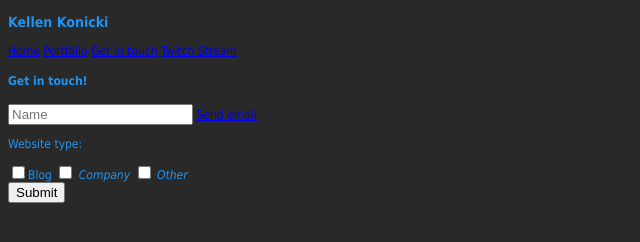
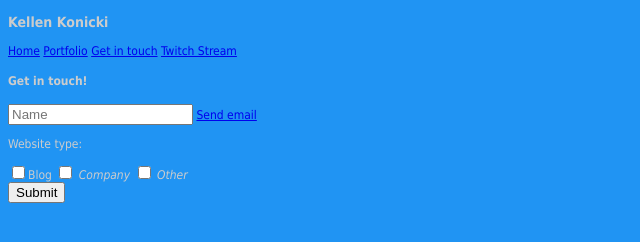
Before and after one commit to Kckonicki/kckonicki.github.io, a plain HTML site: page contact.html in a window 1280 px wide. Shown: the whole page, without its empty margins (0-640 px from the left). Drawn offline with Linux system fonts and the light colour scheme.

Commit message:
Update style.css

```diff
--- a/css/style.css
+++ b/css/style.css
@@ -1,10 +1,7 @@
 body
 {
-	background: #292929;
+	background: #2094f3;
 	font-family: tahoma,verdana,sans;
 	font-size: 12px;
-	color: #2094f3;
+	color: #cccccc;
 }
-
-#2094f3
-#cccccc
```
